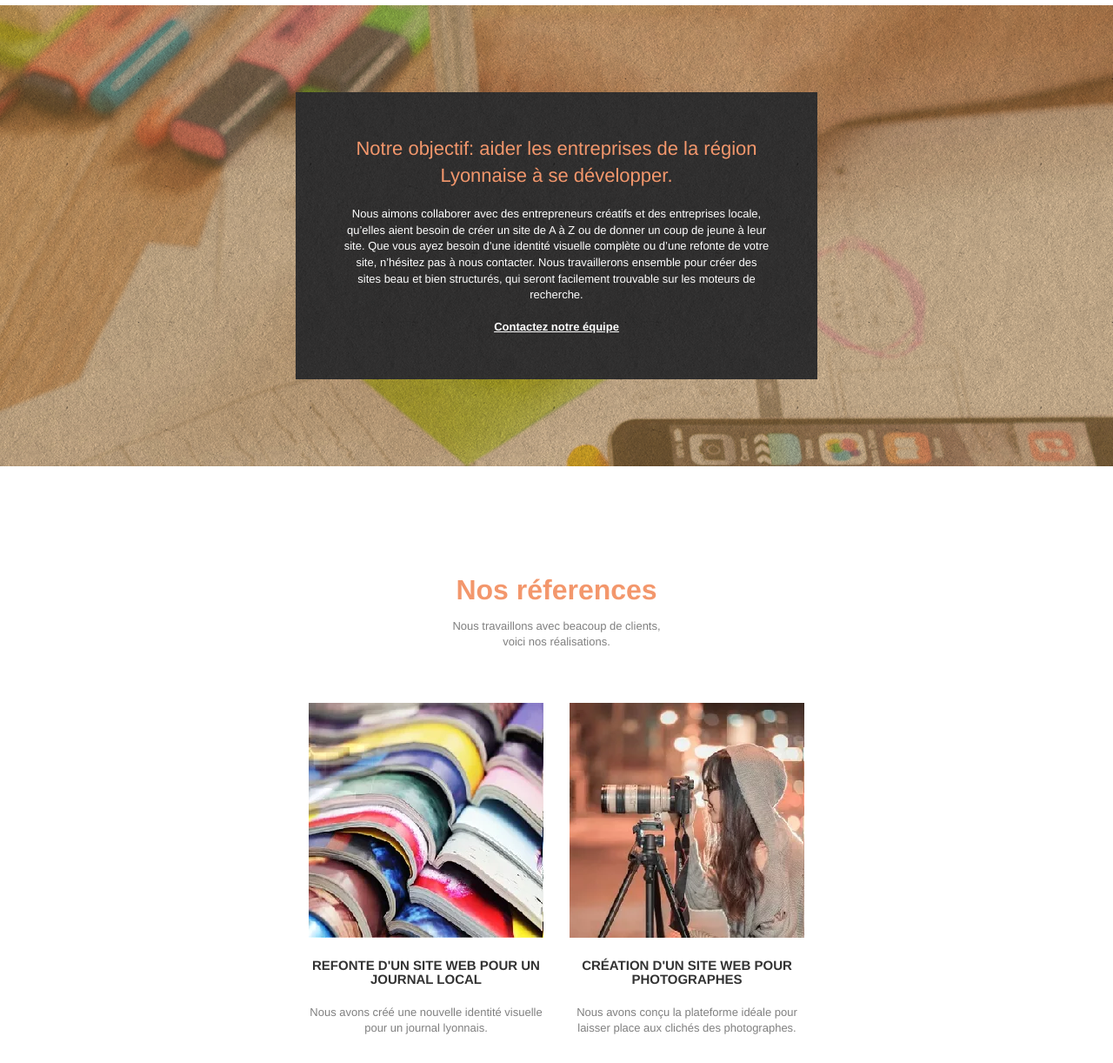
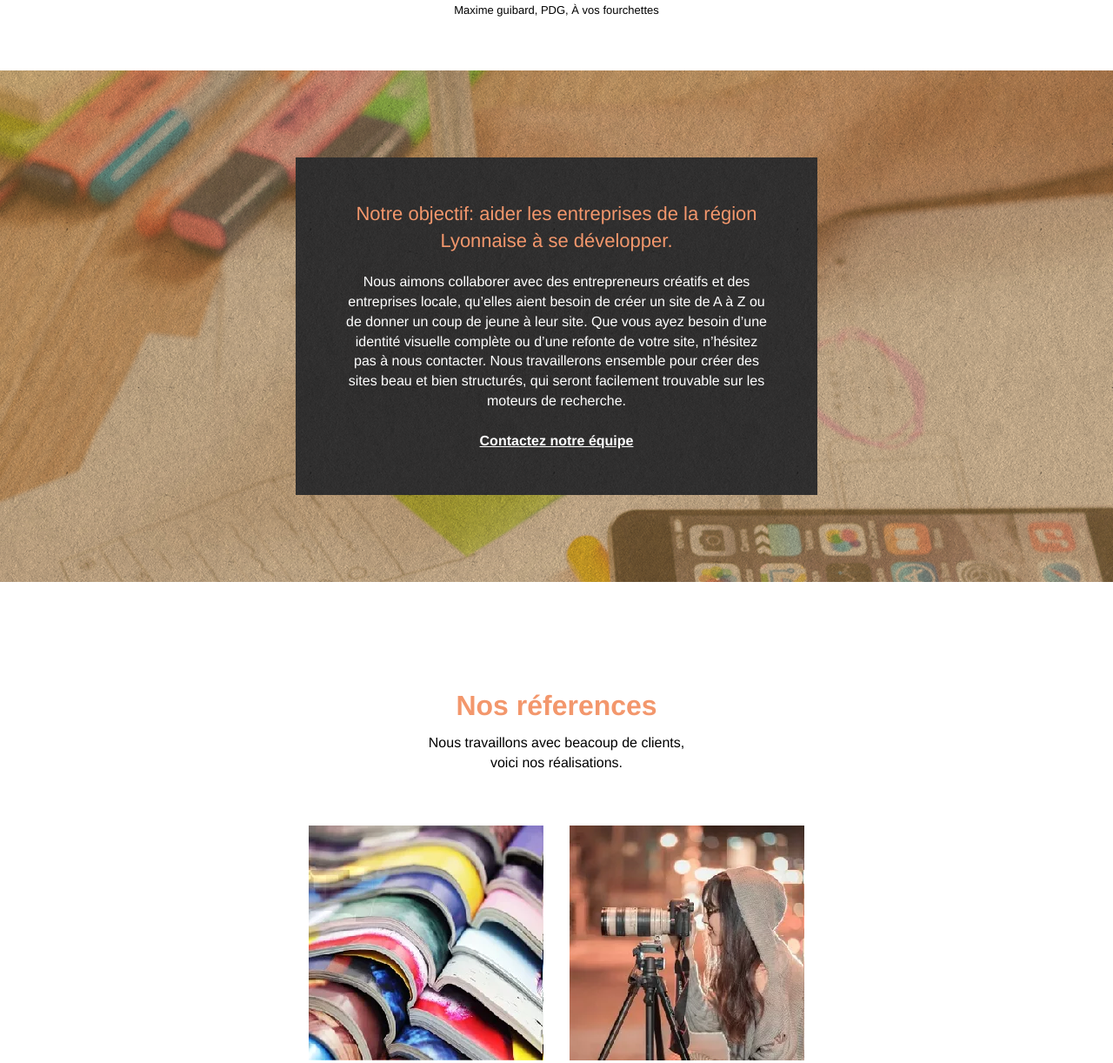
Before and after one commit to kenuhn/projet-3-la-chouette-agence-SEO-, a plain HTML site: page index.html in a window 1280 px wide. Shown: the part 1298-2520 px from the top of the page at 87% size. Drawn offline with Linux system fonts and the light colour scheme.

Commit message:
correction des tailles de polices

```diff
--- a/style.css
+++ b/style.css
@@ -194,7 +194,8 @@ a:hover {
 
 .d-bloc .panel,
 .l-bloc {
-    color: rgba(0, 0, 0, .5);
+    color: rgb(0, 0, 0);
+
 }
 
 .d-bloc .panel button:hover,
@@ -653,7 +654,7 @@ h1{
 h3,
 h4,
 h5,
-h6,git add .black-background
+h6,
 label,
 .btn,
 a {
@@ -688,7 +689,7 @@ a {
 }
 
 p {
-    font-size: small;
+    font-size: medium;
 }
 
 .tight-width-whitespace {
```
Also changed, not shown: img/et-line.woff (added).
